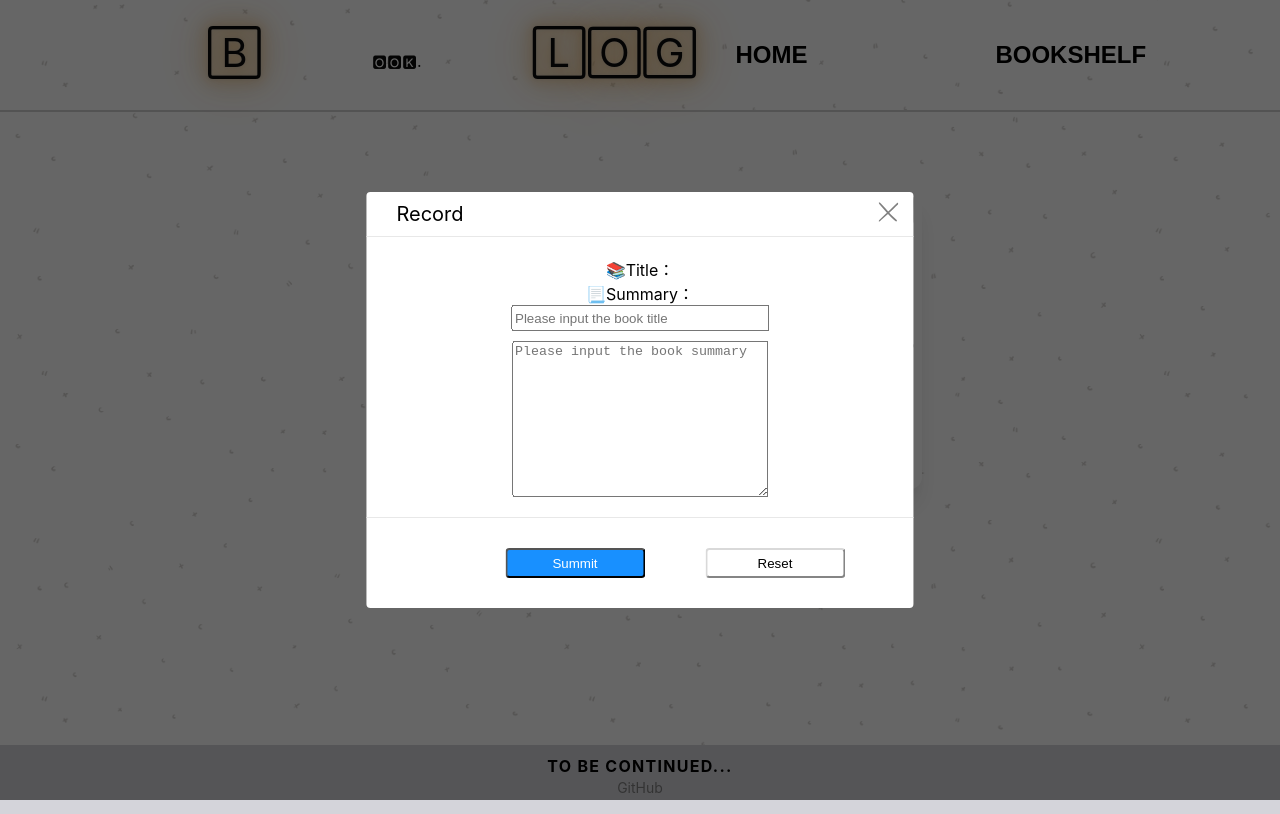
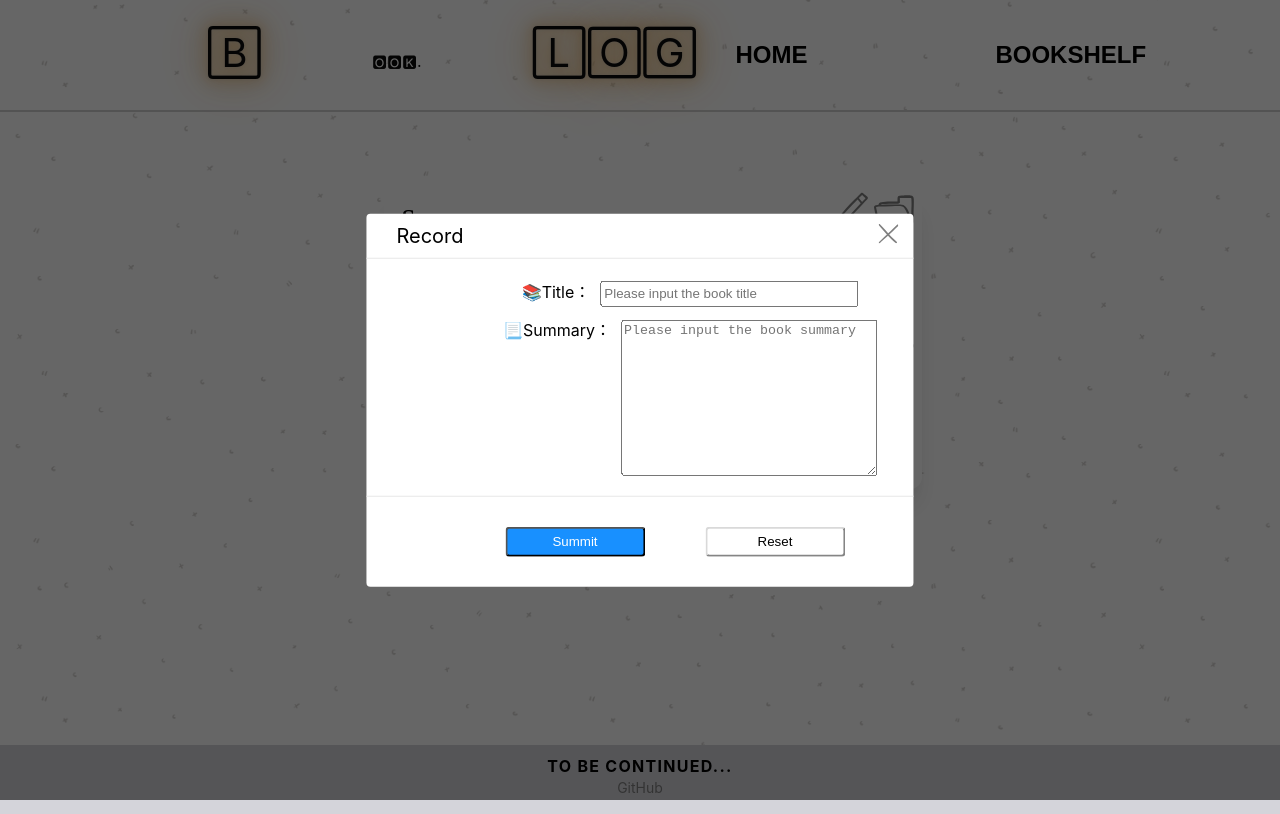
Before and after one commit to farodia/BookSummaryBlog, a React (Create React App) app: page / in a window 1280 px wide. Both pictures are taken after a click on the element 847 px from the left and 212 px from the top of the page. Shown: the top 814 px of the page. Built offline with nearby package versions, Linux system fonts and the light colour scheme.

Commit message:
[jingyi] adjust the position of form lable

```diff
--- a/src/components/FormContent.tsx
+++ b/src/components/FormContent.tsx
@@ -36,10 +36,7 @@ export const FormContent: FC<FormContentProps> = ({onClose, cardId, cardOrder})
         }}>
             <div className="modal-body">
                 <div>
-                    <div>📚Title：</div>
-                    <div>📃Summary：</div>
-                </div>
-                <div>
+                    <span>📚Title：</span>
                     <input className="title-content" required type="text" placeholder="Please input the book title"
                            name="title"
                            onChange={e => setTitle(e.target.value)} value={title}/>
@@ -47,8 +44,9 @@ export const FormContent: FC<FormContentProps> = ({onClose, cardId, cardOrder})
                     <div className="form-textarea"/>
 
                     <div>
-                    <textarea required placeholder="Please input the book summary" name="summary"
-                              onChange={e => setSummary(e.target.value)} value={summary}/>
+                        <span>📃Summary：</span>
+                        <textarea required placeholder="Please input the book summary" name="summary"
+                                  onChange={e => setSummary(e.target.value)} value={summary}/>
                     </div>
                 </div>
             </div>
```
